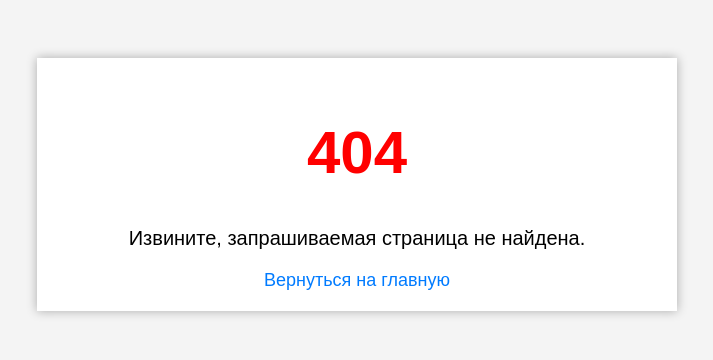
After one commit to maksimEgo/PHP2, a PHP site: page /template/404.php in a window 1280 px wide. The commit adds this page. Shown: the top 360 px of the page, without its empty margins (283-996 px from the left). Run offline with PHP 8.4, Linux system fonts and the light colour scheme; a stand-in replaces the project's code that opens the database connection.

Commit message:
PHP 2 Lesson 3 - 1.0

```diff
--- /dev/null
+++ b/public/style/404.css
@@ -0,0 +1,33 @@
+body {
+    font-family: Arial, sans-serif;
+    background-color: #f4f4f4;
+    text-align: center;
+    padding: 50px;
+}
+
+.container {
+    max-width: 600px;
+    margin: 0 auto;
+    background-color: white;
+    padding: 20px;
+    box-shadow: 0 0 10px rgba(0,0,0,0.3);
+}
+
+h1 {
+    font-size: 60px;
+    color: #ff0000;
+}
+
+p {
+    font-size: 20px;
+}
+
+a {
+    color: #007bff;
+    text-decoration: none;
+    font-size: 18px;
+}
+
+a:hover {
+    text-decoration: underline;
+}
--- a/src/Controller/Admin/AddArticleController.php
+++ b/src/Controller/Admin/AddArticleController.php
@@ -15,6 +15,7 @@ class AddArticleController extends BaseController
             if (isset($_POST['title'], $_POST['content'])) {
                 $article->title = $_POST['title'];
                 $article->content = $_POST['content'];
+                $article->author_id = 1;
 
                 $article->save();
 
--- /dev/null
+++ b/template/404.php
@@ -0,0 +1,15 @@
+<!DOCTYPE html>
+<html lang="ru">
+<head>
+    <meta charset="UTF-8">
+    <title>404 Страница не найдена</title>
+    <link rel="stylesheet" href="/style/404.css">
+</head>
+<body>
+<div class="container">
+    <h1>404</h1>
+    <p>Извините, запрашиваемая страница не найдена.</p>
+    <a href="/">Вернуться на главную</a>
+</div>
+</body>
+</html>
--- a/template/admin/index.php
+++ b/template/admin/index.php
@@ -28,8 +28,8 @@
                 <td><?php echo htmlspecialchars($article->title); ?></td>
                 <td><?php echo htmlspecialchars($article->content); ?></td>
                 <td>
-                    <a href="/admin/?action=edit&id=<?php echo $article->id; ?>" class="edit-button">Изменить</a>
-                    <a href="/admin/?action=delete&id=<?php echo $article->id; ?>" class="delete-button">Удалить</a>
+                    <a href="/admin/?page=EditArticle&id=<?php echo $article->id; ?>" class="edit-button">Изменить</a>
+                    <a href="/admin/?page=DeleteArticle&id=<?php echo $article->id; ?>" class="delete-button">Удалить</a>
                 </td>
             </tr>
         <?php endforeach; ?>
@@ -37,7 +37,7 @@
     </table>
     <div class="buttons-wrapper">
         <div class="add-article">
-            <a href="/admin/?action=add" class="article-button">Добавить новость</a>
+            <a href="/admin/?page=AddArticle" class="article-button">Добавить новость</a>
         </div>
         <div class="back-to-home">
             <a href="/" class="back-button">Вернуться на главную</a>
```
Also changed, not shown: public/admin/index.php (+7 -5 lines), public/index.php (+7 -5 lines), src/Controller/Admin/ArticlesController.php (+1 -33 lines), src/Controller/Admin/DeleteArticleController.php (added, +24 -0 lines), src/Exceptions/DbException.php (added, +8 -0 lines), src/Model/Db.php (+5 -5 lines), 1 other file.
